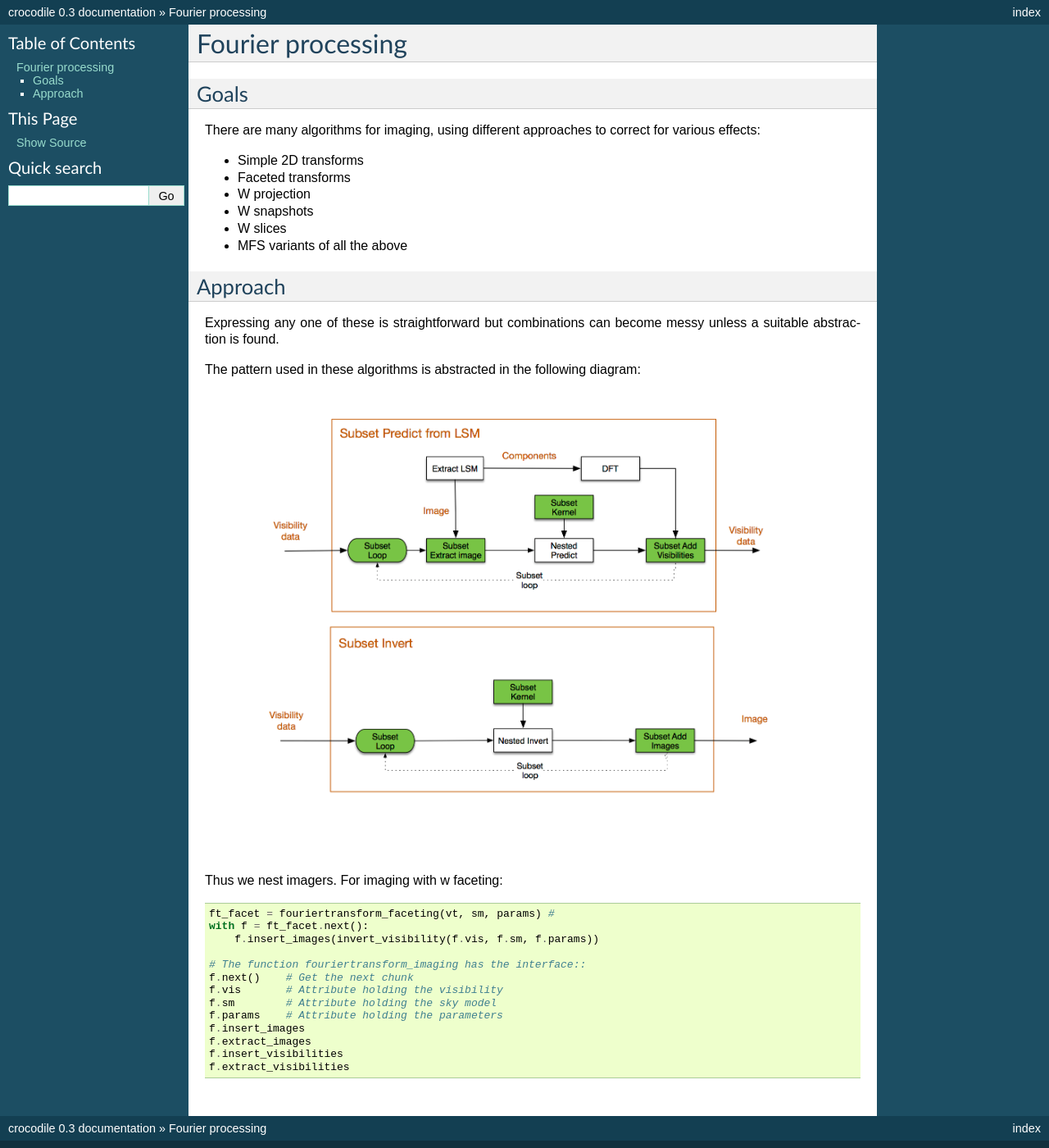
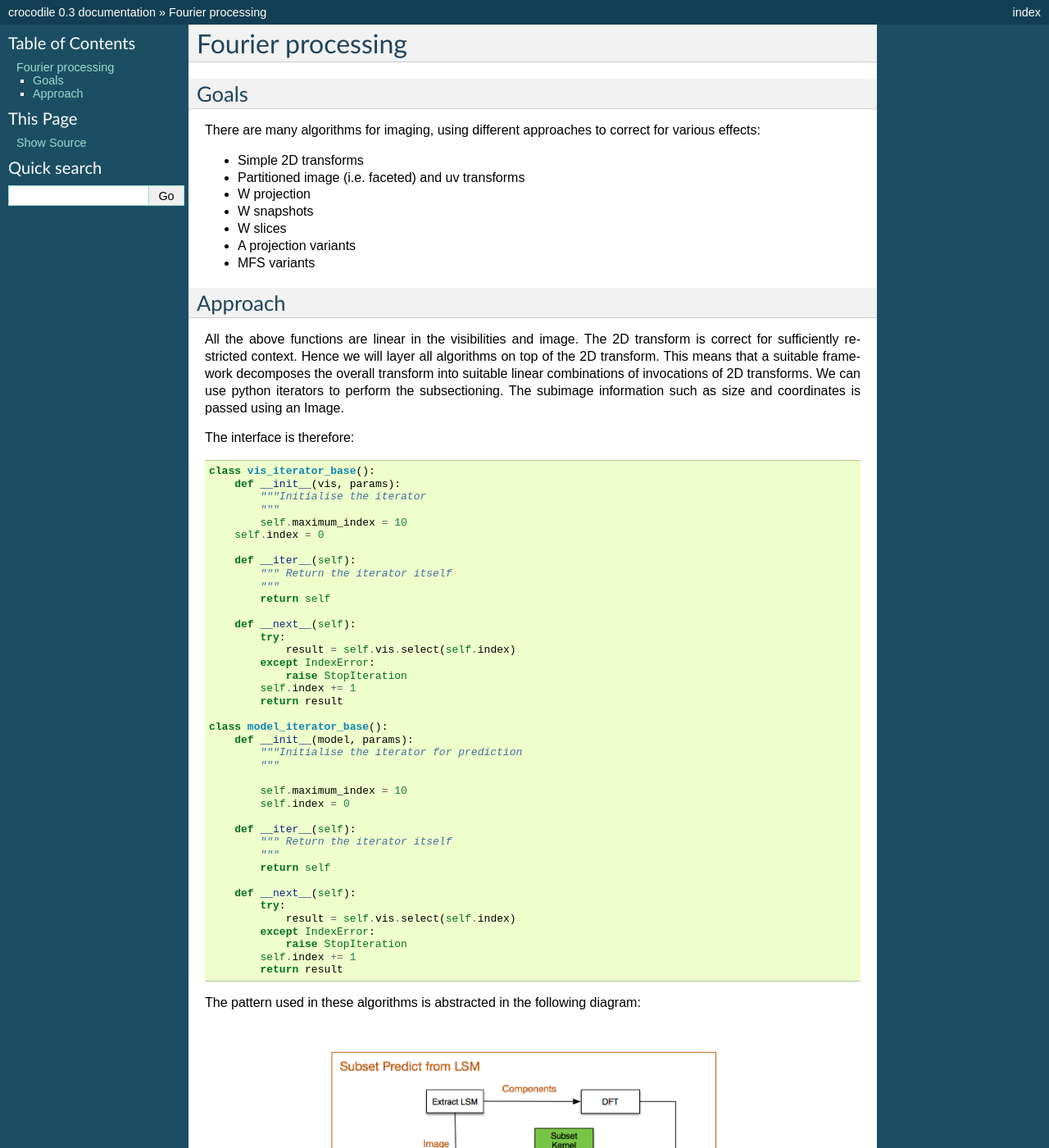
Before and after one commit to ska-telescope/ska-sdp-func-python, a Sphinx documentation site: the page built from docs/arllib_fourier_processing.rst, in a window 1280 px wide and 1400 px high. Shown: the whole window at 82% size. Built offline with Sphinx 7.4.7, drawn with Linux system fonts in a browser that asks for light colours; pages that are not in the unit, such as notebooks, are missing from menus; some of the changed text lies outside the part shown.

```diff
--- a/docs/arllib_fourier_processing.rst
+++ b/docs/arllib_fourier_processing.rst
@@ -15,34 +15,98 @@
 There are many algorithms for imaging, using different approaches to correct for various effects:
 
 + Simple 2D transforms
-+ Faceted transforms
++ Partitioned image (i.e. faceted) and uv transforms
 + W projection
 + W snapshots
 + W slices
-+ MFS variants of all the above
++ A projection variants
++ MFS variants
 
 Approach
 --------
 
-Expressing any one of these is straightforward but combinations can become messy unless a suitable abstraction is found.
+All the above functions are linear in the visibilities and image. The 2D transform is correct for sufficiently
+restricted context. Hence we will layer all algorithms on top of the 2D transform. This means that a suitable
+framework decomposes the overall transform into suitable linear combinations of invocations of 2D transforms. We can
+use python iterators to perform the subsectioning. The subimage information such as size and coordinates is passed
+using an Image.
+
+The interface is therefore::
+
+    class vis_iterator_base():
+        def __init__(vis, params):
+            """Initialise the iterator
+            """
+            self.maximum_index = 10
+        self.index = 0
+
+        def __iter__(self):
+            """ Return the iterator itself
+            """
+            return self
+
+        def __next__(self):
+            try:
+                result = self.vis.select(self.index)
+            except IndexError:
+                raise StopIteration
+            self.index += 1
+            return result
+
+    class model_iterator_base():
+        def __init__(model, params):
+            """Initialise the iterator for prediction
+            """
+
+            self.maximum_index = 10
+            self.index = 0
+
+        def __iter__(self):
+            """ Return the iterator itself
+            """
+            return self
+
+        def __next__(self):
+            try:
+                result = self.vis.select(self.index)
+            except IndexError:
+                raise StopIteration
+            self.index += 1
+            return result
+
+
 
 The pattern used in these algorithms is abstracted in the following diagram:
 
 .. image:: ./ARL_fourier_processing.png
       :width: 1024px
 
-Thus we nest imagers. For imaging with w faceting::
+We express this pattern in python using generators::
 
-    ft_facet = fouriertransform_faceting(vt, sm, params) #
-    with f = ft_facet.next():
-        f.insert_images(invert_visibility(f.vis, f.sm, f.params))
+    def predict_ip(model, vis, params):
+        # Define and use a predict engine for image partitions
+        for ftip in ftpredict_image_partition(model, vt, params):
+            # Define 2D predict engine for this image partition
+            for ft2d in ftpredict_2d(ftip.extract_model(), ftip.extract_vis(), ftip.params):
+                # Use the 2D predict function and insert the answer back into the image partition predict engine
+                # The image partition predict generator knows where to put it
+                ftip.insert_visibility(ft2d.predict())
 
-    # The function fouriertransform_imaging has the interface::
-    f.next()    # Get the next chunk
-    f.vis       # Attribute holding the visibility
-    f.sm        # Attribute holding the sky model
-    f.params    # Attribute holding the parameters
-    f.insert_images
-    f.extract_images
-    f.insert_visibilities
-    f.extract_visibilities
+     def invert_ip_2d(model, vis, params):
+       for ftip in ftinvert_image_partition(model, vt, params):
+            # Define an 2D invert engine and then use the predict function
+           for ft2d in ftinvert_2d(ftip.extract_model(), ftip.extract_vis(), ftip.params):
+                # Use the 2D invert engine to insert the answer back into the correct place in the whole image
+                ftip.insert_images(ftinvert_2d(ftip.extract_model(), ftip.extract_vis(), ftip.params).invert())
+
+    def predict_fp_ip_2d(model, vis, params):
+        # Define and use a predict engine for fourier partitions
+        for ftfp in ftpredict_fourier_partition(model, vt, params)
+            # Define image partition predict engine for this fourier partition
+            for ftip in ftpredict_image_partition(ftfp.extract_model(), ftfp.extract_vis(), ftfp.params):
+                # Define 2D predict engine for this image partition
+                for ft2d in ftpredict_2d(ftip.extract_model(), ftip.extract_vis(), ftip.params):
+                    # Use the 2D predict function and insert the answer back into the image partition predict engine
+                    # The image partition predict generator knows where to put it
+                    ftip.insert_visibility(ft2d.predict())
+                ftfp.insert_visibility(ftip.predict())
```
Also changed, not shown: 1 other file.
